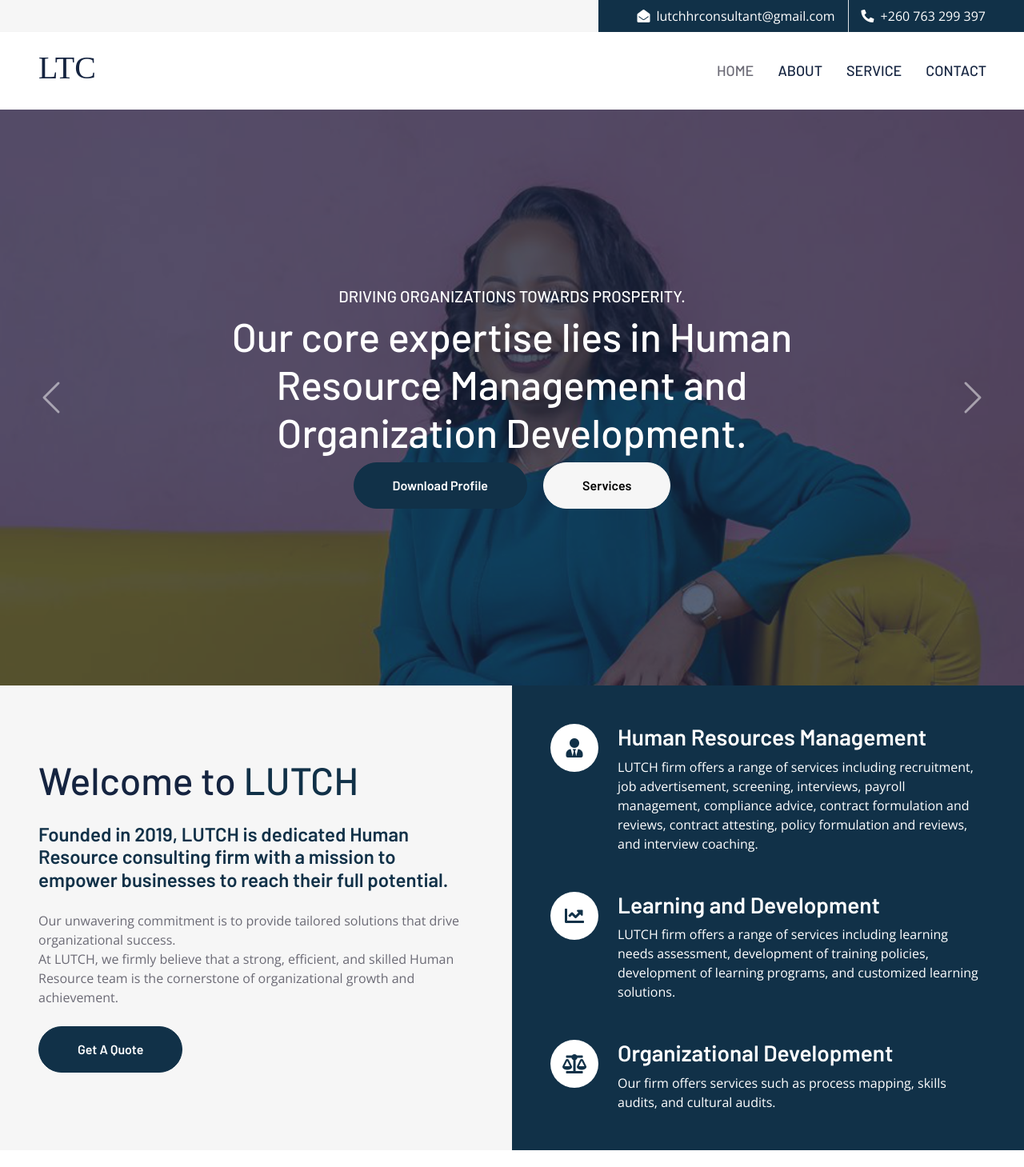
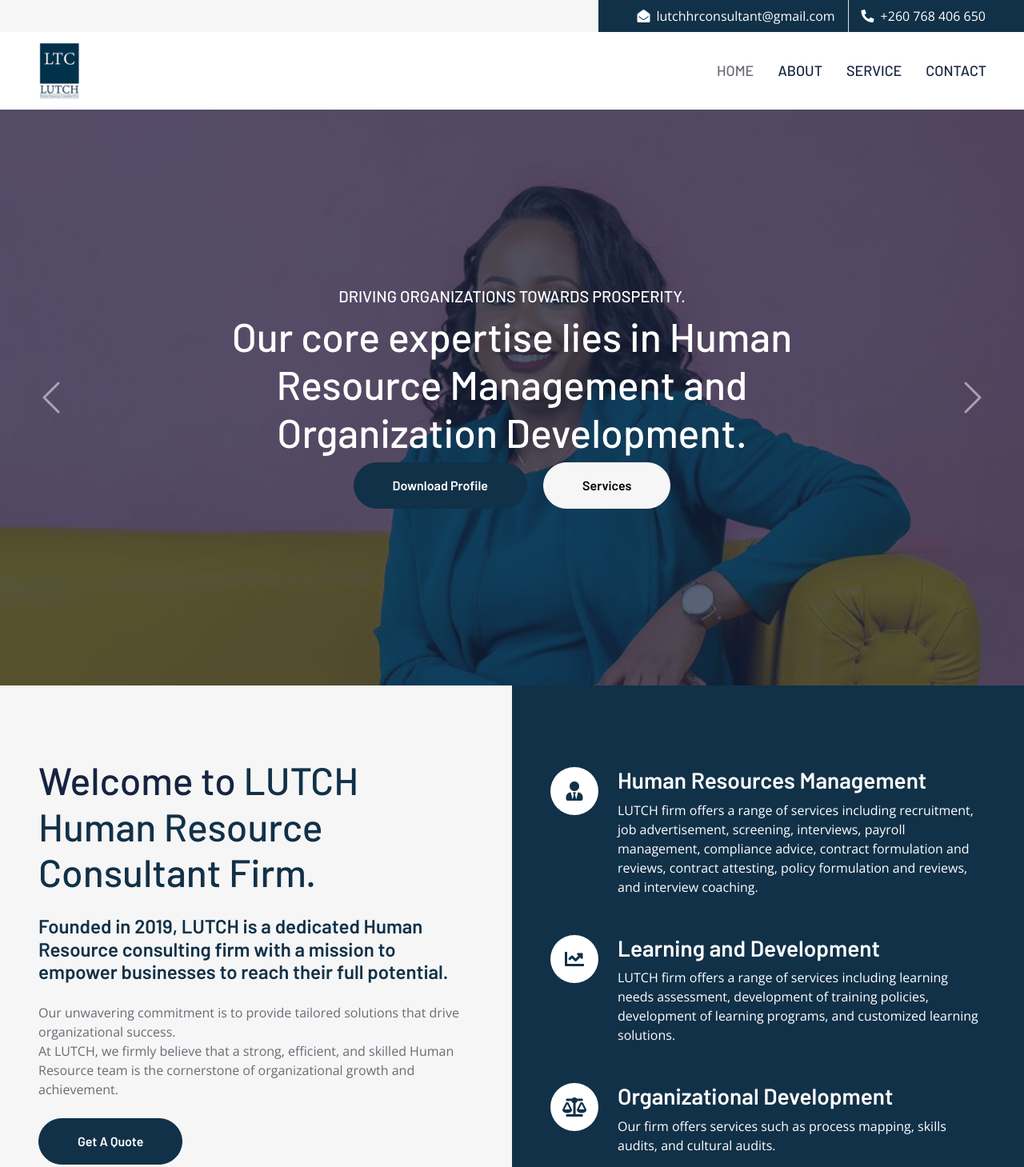
Before and after one commit to ErnestKapesa/LUTCH, a plain HTML site: page index.html in a window 1280 px wide. Shown: the top 1459 px of the page at 80% size. Drawn offline with nearby package versions, Linux system fonts and the light colour scheme; a web font is replaced by a local one.

Commit message:
Updates made
Font change, logo added, address added

```diff
--- a/index.html
+++ b/index.html
@@ -45,6 +45,12 @@
             color: white;
         }
     </style>
+    <style>
+        .logo-img {
+            max-height: 70px;
+            /* Adjust the value to your desired size */
+        }
+    </style>
 </head>
 
 <div>
@@ -66,7 +72,7 @@
                         <p class="m-0"><i class="fa fa-envelope-open me-2"></i>lutchhrconsultant@gmail.com</p>
                     </div>
                     <div class="py-2">
-                        <p class="m-0"><i class="fa fa-phone-alt me-2"></i>+260 763 299 397</p>
+                        <p class="m-0"><i class="fa fa-phone-alt me-2"></i>+260 768 406 650</p>
                     </div>
                 </div>
             </div>
@@ -78,7 +84,7 @@
     <!-- Navbar Start -->
 <nav class="navbar navbar-expand-lg bg-white navbar-light shadow-sm px-5 py-3 py-lg-0">
     <a href="index.html" class="navbar-brand p-0">
-            <h1 class="my-heading" class="m-0 text-uppercase text-primary">LTC</h1>
+        <img src="img/logo.png" alt="Logo" class="logo-img">
     </a>
     <button class="navbar-toggler" type="button" data-bs-toggle="collapse" data-bs-target="#navbarCollapse">
         <span class="navbar-toggler-icon"></span>
@@ -115,7 +121,7 @@
                     <div class="carousel-caption d-flex flex-column align-items-center justify-content-center">
                         <div class="p-3" style="max-width: 900px;">
                             <h5 class="text-white text-uppercase">We are dedicated to becoming a trusted partner</h5>
-                            <h1 class="top-up"  class="display-1 text-white mb-md-4">LUTCH recognizes the link between individual growth and organizational progress.</h1>
+                            <h1 class="top-up"  class="display-1 text-white mb-md-4">LUTCH Recognizes the link between individual growth and Organizational progress.</h1>
                             <a href="#quote1" class="btn btn-primary py-md-3 px-md-5 me-3 rounded-pill">Get Quote</a>
                             <a href="#about1" class="btn btn-secondary py-md-3 px-md-5 rounded-pill">About Us</a>
                         </div>
@@ -153,8 +159,8 @@
     <div id="about1" class="container-fluid bg-secondary p-0">
         <div class="row g-0">
             <div class="col-lg-6 py-6 px-5">
-                <h1 class="display-5 mb-4">Welcome to <span class="text-primary">LUTCH</span></h1>
-                <h4 class="text-primary mb-4">Founded in 2019, LUTCH is dedicated Human Resource consulting firm with a mission to empower businesses to reach their full potential.</h4>
+                <h1 class="display-5 mb-4">Welcome to <span class="text-primary">LUTCH Human Resource Consultant Firm.</span></h1>
+                <h4 class="text-primary mb-4">Founded in 2019, LUTCH is a dedicated Human Resource consulting firm with a mission to empower businesses to reach their full potential.</h4>
                 <p class="mb-4">Our unwavering commitment is to provide tailored solutions that drive organizational success.<br> At LUTCH, we firmly
                 believe that a strong, efficient, and skilled Human Resource team is the cornerstone of
                 organizational growth and achievement.</p>
@@ -581,9 +587,9 @@
             </div>
             <div class="col-lg-3 col-md-6">
                 <h3 class="text-white mb-4">Get In Touch</h3>
-                <p class="mb-2"><i class="bi bi-geo-alt text-primary me-2"></i>NDOLA, ZAMBIA</p>
+                <p class="mb-2"><i class="bi bi-geo-alt text-primary me-2"></i>Corner of Kabelenga and Chinika Road, Ndola.</p>
                 <p class="mb-2"><i class="bi bi-envelope-open text-primary me-2"></i>lutchhrconsultant@gmail.com</p>
-                <p class="mb-0"><i class="bi bi-telephone text-primary me-2"></i>+260 763299397</p>
+                <p class="mb-0"><i class="bi bi-telephone text-primary me-2"></i>+260 768 406 650</p>
             </div>
             <div class="col-lg-3 col-md-6">
                 <h3 class="text-white mb-4">Follow Us</h3>
```
Also changed, not shown: img/logo.png (added), 2 other files. Lines whose indentation alone changed are shown as unchanged.
